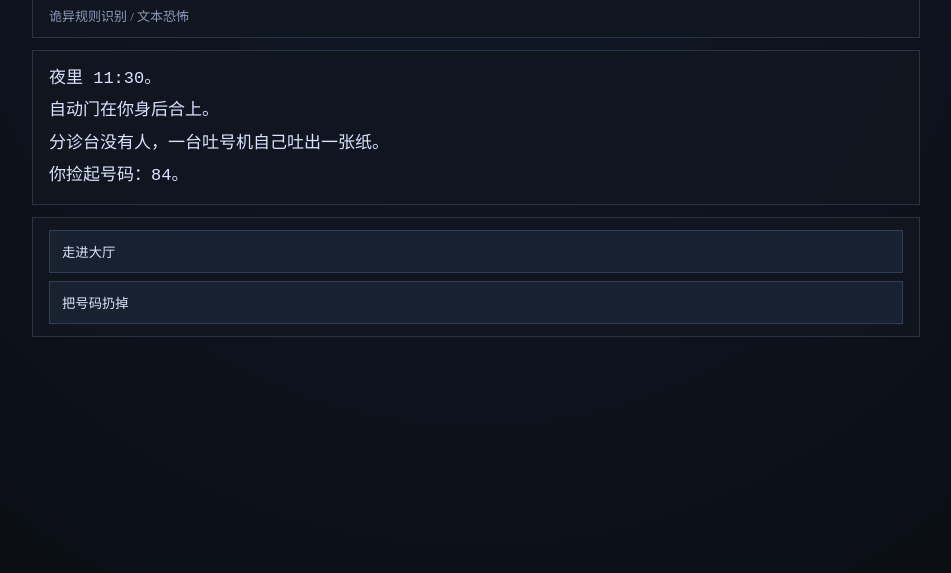
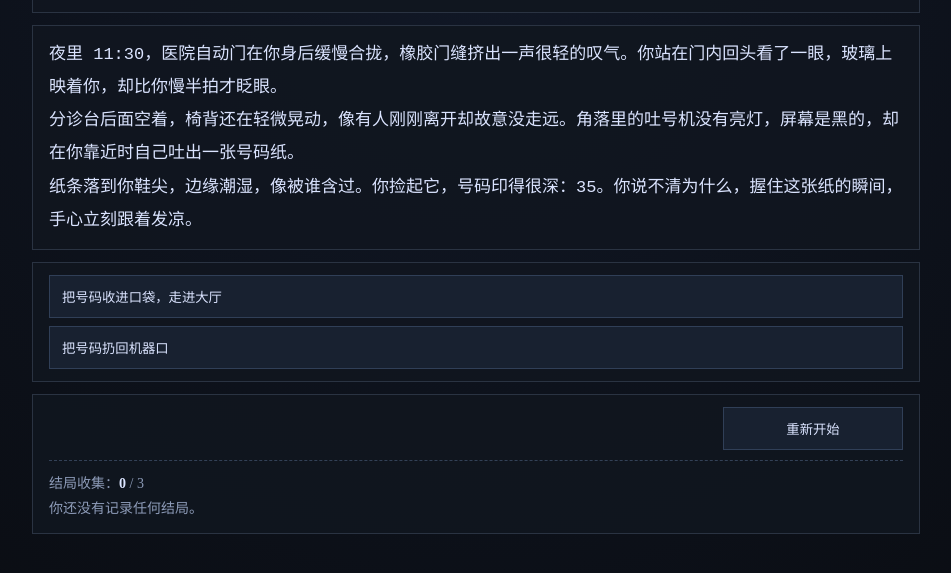
Before and after one commit to lancedot/rouguelike, a plain HTML site: page index.html in a window 1280 px wide. Shown: the part 83-656 px from the top of the page, without its empty margins (164-1115 px from the left). Drawn offline with Linux system fonts and the light colour scheme.

Commit message:
feat: deepen narrative and add restart plus ending collection UI

```diff
--- a/app.js
+++ b/app.js
@@ -1,7 +1,16 @@
 const storyEl = document.getElementById('story');
 const choicesEl = document.getElementById('choices');
+const endingBookEl = document.getElementById('endingBook');
+const restartBtn = document.getElementById('restartBtn');
 
-const state = {
+const ENDING_STORAGE_KEY = 'night_clinic_endings_v1';
+
+let story;
+let nodes;
+let currentId;
+let state;
+
+const initState = () => ({
   player_ticket: `${Math.floor(Math.random() * 79) + 11}`,
   registered: false,
   took_ticket: false,
@@ -11,14 +20,7 @@ const state = {
   danger: 0,
   queue_count: 6,
   rules: {}
-};
-
-let story;
-let nodes;
-let currentId;
-
-// 确保网页版本不会出现姓名输入弹窗。
-window.prompt = () => '';
+});
 
 const readVar = (name) => {
   if (name.startsWith('rules.')) {
@@ -76,6 +78,35 @@ const showError = (message) => {
   choicesEl.innerHTML = '';
 };
 
+const loadEndingBook = () => {
+  try {
+    return JSON.parse(localStorage.getItem(ENDING_STORAGE_KEY) || '{}');
+  } catch {
+    return {};
+  }
+};
+
+const saveEnding = (endingId, endingTitle) => {
+  const book = loadEndingBook();
+  book[endingId] = endingTitle;
+  localStorage.setItem(ENDING_STORAGE_KEY, JSON.stringify(book));
+};
+
+const renderEndingBook = () => {
+  const book = loadEndingBook();
+  const total = (story.nodes || []).filter((n) => n.ending).length;
+  const keys = Object.keys(book);
+  const lines = [`结局收集：<strong>${keys.length}</strong> / ${total}`];
+  if (!keys.length) {
+    lines.push('你还没有记录任何结局。');
+  } else {
+    for (const k of keys) {
+      lines.push(`- ${book[k]}`);
+    }
+  }
+  endingBookEl.innerHTML = lines.join('<br/>');
+};
+
 const render = () => {
   const node = nodes[currentId];
   if (!node) {
@@ -98,9 +129,12 @@ const render = () => {
   }
 
   if (node.ending) {
+    saveEnding(node.id, node.ending_title || node.id);
+    renderEndingBook();
+
     const end = document.createElement('div');
     end.className = 'system-glitch';
-    end.textContent = '--- 结局结束，可刷新重开 ---';
+    end.textContent = '--- 结局结束，可点击“重新开始” ---';
     choicesEl.appendChild(end);
     return;
   }
@@ -128,6 +162,13 @@ const render = () => {
   }
 };
 
+const restartGame = () => {
+  state = initState();
+  currentId = story.start;
+  enterNode(nodes[currentId]);
+  render();
+};
+
 async function boot() {
   try {
     storyEl.textContent = '夜诊大厅正在亮灯...';
@@ -137,11 +178,15 @@ async function boot() {
     }
     story = await response.json();
     nodes = Object.fromEntries((story.nodes || []).map((n) => [n.id, n]));
+    state = initState();
     currentId = story.start;
 
     if (!currentId || !nodes[currentId]) {
       throw new Error('剧情入口节点无效');
     }
+
+    restartBtn.onclick = restartGame;
+    renderEndingBook();
 
     enterNode(nodes[currentId]);
     render();
--- a/index.html
+++ b/index.html
@@ -3,14 +3,13 @@
   <head>
     <meta charset="UTF-8" />
     <meta name="viewport" content="width=device-width, initial-scale=1.0" />
-    <title>夜诊 - 文字恐怖原型</title>
+    <title>夜诊</title>
     <link rel="stylesheet" href="./styles.css" />
   </head>
   <body>
     <main class="app">
       <header class="titlebar">
         <h1>夜诊</h1>
-        <p>诡异规则识别 / 文本恐怖</p>
       </header>
 
       <section class="panel panel-story">
@@ -20,6 +19,13 @@
       <section class="panel panel-choices">
         <div id="choices"></div>
       </section>
+
+      <section class="panel panel-meta">
+        <div class="meta-row">
+          <button id="restartBtn" class="choice restart">重新开始</button>
+        </div>
+        <div id="endingBook" class="ending-book"></div>
+      </section>
     </main>
 
     <script type="module" src="./app.js"></script>
--- a/story/night_clinic.json
+++ b/story/night_clinic.json
@@ -1,141 +1,143 @@
 {
   "start": "prologue_ticket",
   "ambient": [
-    {"min_danger": 1, "text": "翻页声停了一拍，像在等你呼吸。"},
-    {"min_danger": 2, "text": "广播念到一个号码，尾音像咬住了你的后颈。"},
-    {"min_danger": 3, "text": "风只吹在你左耳，右耳像贴着另一道呼吸。"},
-    {"min_danger": 4, "text": "你低头时，地上影子比人多一个。"}
+    {"min_danger": 1, "text": "翻页声停了一拍，像有人隔着纸页贴近你，专门等你下一次呼吸。"},
+    {"min_danger": 2, "text": "广播念到一个号码，尾音被拉长，像牙齿轻轻咬在你的后颈。"},
+    {"min_danger": 3, "text": "风只吹在你左耳，右耳却像贴着一张潮冷的嘴唇，在重复你没听清的字。"},
+    {"min_danger": 4, "text": "你低头时，地砖上的影子比大厅里的人多一个，而且刚好站在你身后。"}
   ],
   "nodes": [
     {
       "id": "prologue_ticket",
       "text": [
-        "夜里 11:30。",
-        "自动门在你身后合上。",
-        "分诊台没有人，一台吐号机自己吐出一张纸。",
-        "你捡起号码：{{player_ticket}}。"
+        "夜里 11:30，医院自动门在你身后缓慢合拢，橡胶门缝挤出一声很轻的叹气。你站在门内回头看了一眼，玻璃上映着你，却比你慢半拍才眨眼。",
+        "分诊台后面空着，椅背还在轻微晃动，像有人刚刚离开却故意没走远。角落里的吐号机没有亮灯，屏幕是黑的，却在你靠近时自己吐出一张号码纸。",
+        "纸条落到你鞋尖，边缘潮湿，像被谁含过。你捡起它，号码印得很深：{{player_ticket}}。你说不清为什么，握住这张纸的瞬间，手心立刻跟着发凉。"
       ],
       "choices": [
-        {"text": "走进大厅", "next": "entrance"},
-        {"text": "把号码扔掉", "next": "entrance_throw", "effects": [{"op":"inc","var":"danger","value":1}]}
+        {"text": "把号码收进口袋，走进大厅", "next": "entrance"},
+        {"text": "把号码扔回机器口", "next": "entrance_throw", "effects": [{"op":"inc","var":"danger","value":1}]}
       ]
     },
     {
       "id": "entrance_throw",
       "text": [
-        "号码落地前又回到你鞋尖，纸面朝上。",
-        "字迹更深了：{{player_ticket}}。"
+        "你把号码纸塞回吐号机的缝隙，纸角却像被什么从里面轻轻顶出来，慢慢弹回你脚边。它落地时没有声音，像一小块湿布。",
+        "你盯着那串数字看了几秒，发现油墨比刚才更黑，边缘像刚刚又印过一次。四周还是没人，只有远处值班灯忽明忽暗，照得地面像在呼吸。",
+        "你弯腰时，背后传来一阵很近的脚步，又在你直起身时立刻停下。你不确定那是回声，还是有人已经站到了你后面。"
       ],
       "choices": [
-        {"text": "弯腰捡起", "next": "entrance"},
-        {"text": "踩住它往前走", "next": "entrance", "effects": [{"op":"inc","var":"danger","value":1}]}
+        {"text": "捡起号码，继续往里走", "next": "entrance"},
+        {"text": "踩住号码往前挪一步", "next": "entrance", "effects": [{"op":"inc","var":"danger","value":1}]}
       ]
     },
     {
       "id": "entrance",
       "text": [
-        "大厅比白天窄，灯一盏亮一盏灭。",
-        "一条队伍从吐号机前排到窗口。",
-        "没有人交谈，只有纸页摩擦声。"
+        "急诊大厅比白天窄得多，天花板似乎压低了一截，荧光灯一盏亮一盏灭，把每个人的脸切成断续的明暗。你很难分清哪些是阴影，哪些是表情。",
+        "一条队伍从吐号机前排到窗口，弯过一根柱子再折回来，像一条钉死在地砖缝里的线。队伍里的每个人都朝同一个方向站着，没人交谈，也没人咳嗽。",
+        "空气里有消毒水味，却混着一丝旧纸受潮后的霉味。你握着号码纸，感觉自己的体温在被它慢慢带走。"
       ],
       "choices": [
         {"text": "站到队尾", "next": "queue_intro"},
-        {"text": "先沿墙观察", "next": "observe_hall", "effects": [{"op":"inc","var":"danger","value":1}]}
+        {"text": "先沿墙慢慢观察", "next": "observe_hall", "effects": [{"op":"inc","var":"danger","value":1}]}
       ]
     },
     {
       "id": "queue_intro",
       "text": [
-        "你身前有五个人。",
-        "他们都朝着窗口，肩膀一动不动。",
-        "你手里的号码纸有点潮。"
+        "你站进队尾，和前面的人隔着半步距离。那个距离很奇怪，既不像陌生人之间的礼貌，也不像拥挤时的无奈，更像是故意留出的空隙。",
+        "你前面有五个人：一个男人、一个女人、一个穿校服的少年、一个低着头的老人，还有一个背对你的护士。他们的肩膀几乎不动，像被同一根线拎住。",
+        "你听见自己的呼吸在口罩里变得很响，号码纸在掌心被汗浸软，边缘开始卷起。你忽然生出一种念头：这队伍不是在等叫号，而是在等谁补上某个位置。"
       ],
       "choices": [
-        {"text": "跟着队伍移动", "next": "gap_event", "effects": [{"op":"dec","var":"queue_count","value":1}]},
-        {"text": "抬头看灯管", "next": "observe_hall"}
+        {"text": "跟着队伍慢慢移动", "next": "gap_event", "effects": [{"op":"dec","var":"queue_count","value":1}]},
+        {"text": "抬头去数灯管", "next": "observe_hall"}
       ]
     },
     {
       "id": "observe_hall",
       "text": [
-        "你数了天花板灯管，七根。",
-        "再抬头，变成八根。",
-        "香炉里有灰，却闻不到香味。"
+        "你抬头数灯管，第一遍是七根，第二遍却变成八根，最靠近窗口那根灯管像刚刚才从黑暗里长出来。你眨眼再数，又回到七根。",
+        "墙角立着一只旧香炉，里面有新灰，却没有一丝烟味。香灰表面很平，像被看不见的手反复抹平过，专门等下一次有人靠近。",
+        "你把视线挪回队伍，发现自己离队尾远了半步。没人看你，但你能感觉到某种耐心正从大厅深处往你这边靠近。"
       ],
       "choices": [
-        {"text": "回到队伍", "next": "gap_event", "effects": [{"op":"dec","var":"queue_count","value":1}]},
-        {"text": "继续数第二遍", "next": "gap_event", "effects": [{"op":"inc","var":"danger","value":1},{"op":"dec","var":"queue_count","value":1}]}
+        {"text": "回到队伍后面", "next": "gap_event", "effects": [{"op":"dec","var":"queue_count","value":1}]},
+        {"text": "再数一遍灯管确认", "next": "gap_event", "effects": [{"op":"inc","var":"danger","value":1},{"op":"dec","var":"queue_count","value":1}]}
       ]
     },
     {
       "id": "gap_event",
       "text": [
-        "穿校服的少年忽然被带向侧门。",
-        "你前方空出一个位置。",
-        "队伍停住了，没人补上。"
+        "队伍忽然向前滑动半步，穿校服的少年被侧门里伸出的手轻轻带走。他没有挣扎，也没有回头，像早就知道自己该在这一刻离开。",
+        "少年原本站的位置空了出来，地砖那一块比周围更亮，像被人刚擦过。队伍随即停住，前后的人都没有补位，所有肩膀保持着同样角度。",
+        "你看着那个空位，心里浮出一个非常不合时宜的冲动：只要往前一步，一切就会重新顺畅。这个想法来得太自然，反而让你背后发凉。"
       ],
       "choices": [
-        {"text": "补上空位", "next": "death_replace", "effects": [{"op":"set","var":"filled_gap","value":true},{"op":"set","var":"replaced","value":true},{"op":"inc","var":"danger","value":2}]},
-        {"text": "留在原地", "next": "steps_event"}
+        {"text": "往前补上空位", "next": "death_replace", "effects": [{"op":"set","var":"filled_gap","value":true},{"op":"set","var":"replaced","value":true},{"op":"inc","var":"danger","value":2}]},
+        {"text": "停在原地不动", "next": "steps_event"}
       ]
     },
     {
       "id": "steps_event",
       "text": [
-        "脚步声应该是：哒、哒、哒。",
-        "你前面那双鞋却没有声音，像悬着。"
+        "队伍再次移动时，你本该听见整齐的脚步声：哒、哒、哒。可你前面那双黑鞋贴着地砖滑过去，鞋底没有一点摩擦，像悬在地面上一厘米。",
+        "你盯着那双鞋看，发现它每次前进的距离都刚好一样，像某种被校准过的机械动作。周围人的衣角也几乎不摆动，仿佛空气在他们身边失效了。",
+        "你喉咙发紧，忽然很想后退半步，去找一个还会发出脚步声的人。可一旦退开，你又担心自己会从这条队伍里被看出来。"
       ],
       "choices": [
-        {"text": "继续跟着", "next": "death_wrong_queue", "effects": [{"op":"set","var":"replaced","value":true},{"op":"inc","var":"danger","value":2}]},
-        {"text": "后退一步", "next": "window_event", "effects": [{"op":"dec","var":"queue_count","value":1}]}
+        {"text": "继续跟着无声的人", "next": "death_wrong_queue", "effects": [{"op":"set","var":"replaced","value":true},{"op":"inc","var":"danger","value":2}]},
+        {"text": "后退一步重新对齐", "next": "window_event", "effects": [{"op":"dec","var":"queue_count","value":1}]}
       ]
     },
     {
       "id": "window_event",
       "text": [
-        "两个窗口并排。",
-        "左侧亮灯，牌子写着夜诊，排着三人。",
-        "右侧黑着，玻璃后有模糊的人影。"
+        "你终于来到前排，看见两个并排窗口。左侧亮着灯，红字牌写着“夜诊”，前面排着三个人；右侧黑着灯，玻璃后却有一个模糊的人影一直没动。",
+        "亮灯窗口里的护士低头翻页，纸张翻动的频率稳定得像秒针。黑灯窗口什么都看不清，只有玻璃偶尔映出你手里那张号码纸，像在提醒你它一直在。",
+        "你能感觉到两边都在“等”你，但等待的意味并不一样：一边像流程，一边像邀请。"
       ],
       "choices": [
-        {"text": "排亮灯窗口", "next": "number_call", "effects": [{"op":"inc","var":"danger","value":2}]},
-        {"text": "排黑灯窗口", "next": "number_call"}
+        {"text": "走向亮灯窗口", "next": "number_call", "effects": [{"op":"inc","var":"danger","value":2}]},
+        {"text": "走向黑灯窗口", "next": "number_call"}
       ]
     },
     {
       "id": "number_call",
       "on_enter": [{"op":"inc","var":"danger","value":1}],
       "text": [
-        "你还没看见叫号屏。",
-        "窗口里的人却先开口：",
-        "“{{player_ticket}}，到你了。”"
+        "你还没看见任何叫号屏，窗口里的人却先抬头。她的眼神没有落在你脸上，而是直接落在你手里那张潮湿的号码纸，像在核对一件物品。",
+        "她开口时声音很轻，却准确报出你的号码：“{{player_ticket}}，到你了。”那一瞬间你后背绷紧，因为你确定自己一路都没把号码给任何人看过。",
+        "你喉咙里有个“在”字几乎要滑出来，又被你硬生生压住。你不确定回应会发生什么，不回应又像在违背某种看不见的秩序。"
       ],
       "choices": [
         {"text": "答应并上前", "next": "death_registered", "effects": [{"op":"set","var":"responded_number","value":true},{"op":"set","var":"replaced","value":true}]},
-        {"text": "不作声，盯着她的手", "next": "ticket_swap"}
+        {"text": "不作声，只盯着她的手", "next": "ticket_swap"}
       ]
     },
     {
       "id": "ticket_swap",
       "text": [
-        "老人回头递来一张号码牌：27。",
-        "“我排不动了，换你。”",
-        "他举着纸，手臂像不会酸。"
+        "你刚沉默下来，前面的老人就慢慢转身，把另一张号码牌递到你面前。纸上写着 27，边缘磨得很毛，像被反复捏了很多年。",
+        "老人声音沙哑又平稳：“我排不动了，换你。”他说话时眼睛没有看你，只盯着你手里的号码，像在等待某个交换动作完成。",
+        "他的手臂举得很稳，完全没有颤，仿佛这只手不是因为疲惫才抬不起来，而是因为从一开始就只能保持这个姿势。"
       ],
       "choices": [
-        {"text": "接过号码牌", "next": "death_exchange", "effects": [{"op":"set","var":"took_ticket","value":true},{"op":"set","var":"replaced","value":true}]},
-        {"text": "拒绝，把手藏进口袋", "next": "leave_or_stay", "effects": [{"op":"dec","var":"queue_count","value":1}]}
+        {"text": "伸手接过 27 号牌", "next": "death_exchange", "effects": [{"op":"set","var":"took_ticket","value":true},{"op":"set","var":"replaced","value":true}]},
+        {"text": "拒绝并把手藏进口袋", "next": "leave_or_stay", "effects": [{"op":"dec","var":"queue_count","value":1}]}
       ]
     },
     {
       "id": "leave_or_stay",
       "text": [
-        "门外天色发白。",
-        "你回头时，队伍像比刚才更短。"
+        "你没有接那张牌。老人慢慢把手收回去，像一根被抽回阴影里的木枝。你这才意识到门外天色已经发白，玻璃门上浮出一层薄薄的晨雾。",
+        "你回头看队伍，发现它比刚才短了一截，却没人真正离开你视线。那些背影像被折进了某个你看不到的角度，仍然在大厅里维持秩序。",
+        "你脚跟发麻，心里只剩一个念头：现在走，也许还来得及；再站一会儿，号码纸可能会先替你做决定。"
       ],
       "choices": [
         {
-          "text": "现在离开医院",
+          "text": "趁现在离开医院",
           "next": "ending_hidden",
           "conditions": [
             {"var":"queue_count","op":"equals","value":3},
@@ -145,41 +147,39 @@
           ]
         },
         {"text": "继续排下去", "next": "ending_normal_leave", "effects": [{"op":"inc","var":"danger","value":1}]},
-        {"text": "转身离开", "next": "ending_normal_leave"}
+        {"text": "立刻转身离开", "next": "ending_normal_leave"}
       ]
     },
     {
       "id": "death_replace",
       "text": [
-        "你踩进空位。",
-        "队伍重新流动，前面的人一个个消失。",
-        "窗口里的人翻了一页：",
-        "“{{player_ticket}}，终于轮到你。”"
+        "你还是往前迈了一步，鞋底落在那块更亮的地砖上，像刚好卡进预留的槽位。队伍立刻恢复流动，前面的人一个接一个淡出光线，像被橡皮慢慢擦掉。",
+        "你来不及回头，窗口里的翻页声已经贴着你耳边响起。那人终于抬头，脸在灯光里平得像一张旧照片，没有阴影，也没有真正的眼神。",
+        "她看着你手里的号码纸，嘴角几乎不动：“{{player_ticket}}，终于轮到你。”你这才意识到，你并不是在排队，而是在被排到这里。"
       ],
       "choices": [
         {"text": "抬头看她", "next": "afterlife_desk"},
-        {"text": "低头看号码纸", "next": "afterlife_desk", "effects": [{"op":"inc","var":"danger","value":1}]}
+        {"text": "低头确认号码", "next": "afterlife_desk", "effects": [{"op":"inc","var":"danger","value":1}]}
       ]
     },
     {
       "id": "death_wrong_queue",
       "text": [
-        "你跟着无声的鞋底走了三步。",
-        "你才意识到，整条队伍只有你在呼吸。",
-        "他们一起回头，脸像蒙着磨砂玻璃。"
+        "你继续跟着那双无声的鞋走了三步。第一步你听见自己的呼吸，第二步你听见自己的心跳，第三步之后，周围的一切都静得像被棉花塞满。",
+        "你忽然明白，整条队伍里只有你还在发出活人的声音。前面几个人几乎同时回头，脸像隔着磨砂玻璃，轮廓还在，五官却被抹成一层模糊的白。",
+        "他们没有靠近你，只是看着你，像在确认一个放错位置的部件。你觉得喉咙发紧，连吞咽都像是多余的动作。"
       ],
       "choices": [
-        {"text": "闭眼", "next": "afterlife_desk"},
-        {"text": "继续看着他们", "next": "afterlife_desk", "effects": [{"op":"inc","var":"danger","value":1}]}
+        {"text": "闭上眼睛", "next": "afterlife_desk"},
+        {"text": "硬着头皮看回去", "next": "afterlife_desk", "effects": [{"op":"inc","var":"danger","value":1}]}
       ]
     },
     {
       "id": "death_registered",
       "text": [
-        "窗口推来一张表。",
-        "编号：{{player_ticket}}",
-        "状态：已接入。",
-        "大厅里的人都不再看你。"
+        "你应了一声，窗口立刻推来一张薄纸，速度快得像她早就把纸边压在指尖。纸面上只有三行字：编号 {{player_ticket}}，状态 已接入，签收栏 空白。",
+        "你盯着“已接入”三个字，胃里像被冰水灌满。大厅里的人同时把视线移开，没有敌意，也没有好奇，像一件流程终于完成，没人再需要确认。",
+        "你突然明白这不是登记，而是归档。你被写进去的不是病历，而是位置。"
       ],
       "choices": [
         {"text": "按下手印", "next": "afterlife_desk"},
@@ -189,53 +189,57 @@
     {
       "id": "death_exchange",
       "text": [
-        "你接过那张牌。",
-        "再低头时，27 变成了 {{player_ticket}}。",
-        "老人已经不在原地。"
+        "你接过 27 号牌，老人松手的瞬间，肩膀明显轻下去，像终于卸下一副看不见的重物。他没道谢，只是往旁边退开半步，让出原本属于他的位置。",
+        "你低头再看，纸上的 27 正在被水渍一样的灰影慢慢覆盖，最后露出一串你再熟悉不过的数字：{{player_ticket}}。两张牌不知何时变成了一张。",
+        "你抬头找老人，他已经站在队伍外侧，脸埋在阴影里，像从来没来过。你这才意识到，交换完成以后，被替下来的也许不是他。"
       ],
       "choices": [
         {"text": "攥紧号码牌", "next": "afterlife_desk"},
-        {"text": "把号码牌丢开", "next": "afterlife_desk", "effects": [{"op":"inc","var":"danger","value":1}]}
+        {"text": "把号码牌扔到地上", "next": "afterlife_desk", "effects": [{"op":"inc","var":"danger","value":1}]}
       ]
     },
     {
       "id": "afterlife_desk",
       "text": [
-        "你还站在大厅里，却听不见自己的呼吸。",
-        "窗口递出一张工牌。",
-        "上面写着：分流 {{player_ticket}}。"
+        "你还站在大厅里，位置却已经换了。你听不见自己的呼吸，胸口没有起伏，连握住号码纸的手都不再发抖，像这具身体终于被校准到正确频率。",
+        "窗口里的人把一张工牌推到你面前，塑封面反着冷光，上面写着：分流 {{player_ticket}}。牌背沾着一点潮湿，像刚从谁的掌心揭下来。",
+        "你本能地想后退，脚却只会往门口那边走。你知道下一次自动门打开时，会有另一个人走进来，手里捏着同样潮湿的号码纸。"
       ],
       "choices": [
         {"text": "回到门口等待下一位", "next": "ending_replaced"},
-        {"text": "站在窗口后面", "next": "ending_replaced", "effects": [{"op":"inc","var":"danger","value":1}]}
+        {"text": "站到窗口后面去", "next": "ending_replaced", "effects": [{"op":"inc","var":"danger","value":1}]}
       ]
     },
     {
       "id": "ending_replaced",
       "ending": true,
+      "ending_title": "结局：替位上岗",
       "text": [
-        "自动门再次打开。",
-        "一个陌生人走进来。",
-        "他低头看着手里的纸：{{player_ticket}}。"
+        "自动门再次打开，一个陌生人快步走进来，边走边低头看手里的号码纸。你隔着玻璃看见他嘴唇轻轻动了一下，像在默念那串数字。",
+        "你站在门边，没有人再把你当成访客。你只是把视线落在他掌心，像曾经有人落在你身上一样，耐心、平静、毫无情绪。",
+        "他抬头时，你已经知道下一句该说什么。"
       ],
       "choices": []
     },
     {
       "id": "ending_hidden",
       "ending": true,
+      "ending_title": "结局：天亮前离场",
       "text": [
-        "你离开医院时，天刚亮。",
-        "门口公告栏贴着旧纸，边角都发黑。",
-        "你没停下看完，手心里的号码却一直是湿的。"
+        "你推门离开医院，清晨的冷空气扑在脸上，像把你从一层黏稠的膜里撕出来。街道开始有车声，你却还听见耳边断断续续的翻页声。",
+        "你没有回头，只在走到路口时看见公告栏里夹着一张旧纸，边角发黑，字迹被雨水泡开，像有人反复贴上又撕下。",
+        "你把手伸进口袋，号码纸还在，潮得像刚从嘴里吐出来。"
       ],
       "choices": []
     },
     {
       "id": "ending_normal_leave",
       "ending": true,
+      "ending_title": "结局：带号离开",
       "text": [
-        "你走出大厅，后背发冷。",
-        "街口风一吹，你才发现掌心还攥着那张号码纸。"
+        "你最终还是离开了大厅，脚步越走越快，直到医院招牌被甩到身后。你告诉自己已经没事了，可掌心始终不敢摊开。",
+        "走到街口风口时，你低头看见那张号码纸仍在手里，边缘被你捏出深深折痕，数字却比刚拿到时更黑。",
+        "你忽然分不清自己是走出了医院，还是只是暂时离开了队伍。"
       ],
       "choices": []
     }
--- a/styles.css
+++ b/styles.css
@@ -31,12 +31,11 @@ body {
 }
 
 .titlebar h1 { margin: 0; letter-spacing: 0.2em; }
-.titlebar p { margin: 6px 0 0; color: var(--muted); font-size: 13px; }
 
 pre {
   white-space: pre-wrap;
   margin: 0;
-  line-height: 1.9;
+  line-height: 1.95;
   font-size: 17px;
 }
 
@@ -59,8 +58,29 @@ pre {
   transform: translateY(-1px);
 }
 
+.restart {
+  width: 180px;
+  text-align: center;
+}
+
 .system-glitch {
   color: var(--danger);
   font-size: 13px;
   margin-bottom: 8px;
 }
+
+.meta-row {
+  display: flex;
+  justify-content: flex-end;
+}
+
+.ending-book {
+  margin-top: 10px;
+  border-top: 1px dashed #334157;
+  padding-top: 10px;
+  color: var(--muted);
+  font-size: 14px;
+  line-height: 1.8;
+}
+
+.ending-book strong { color: var(--text); }
```
Also changed, not shown: 2 other files.
